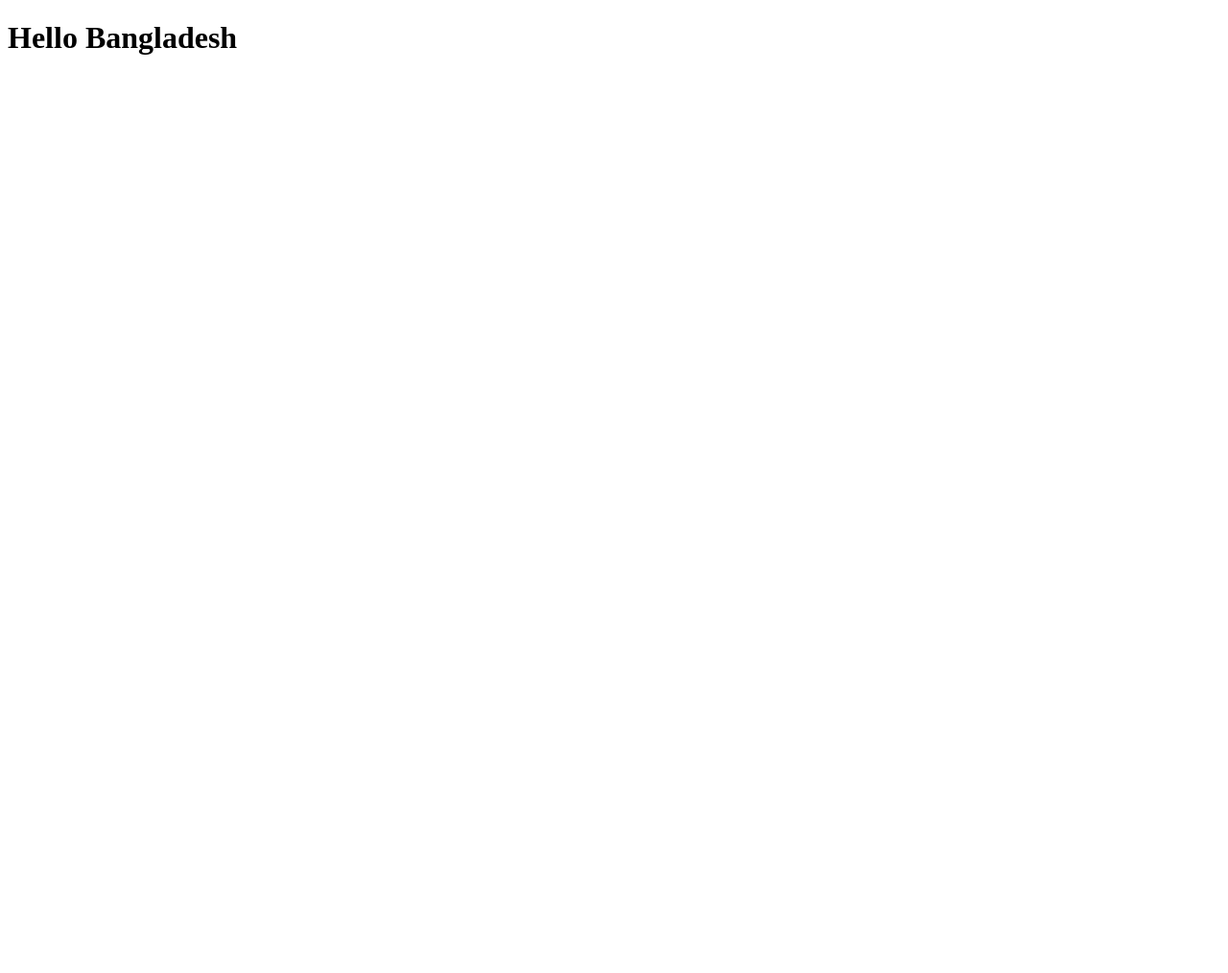
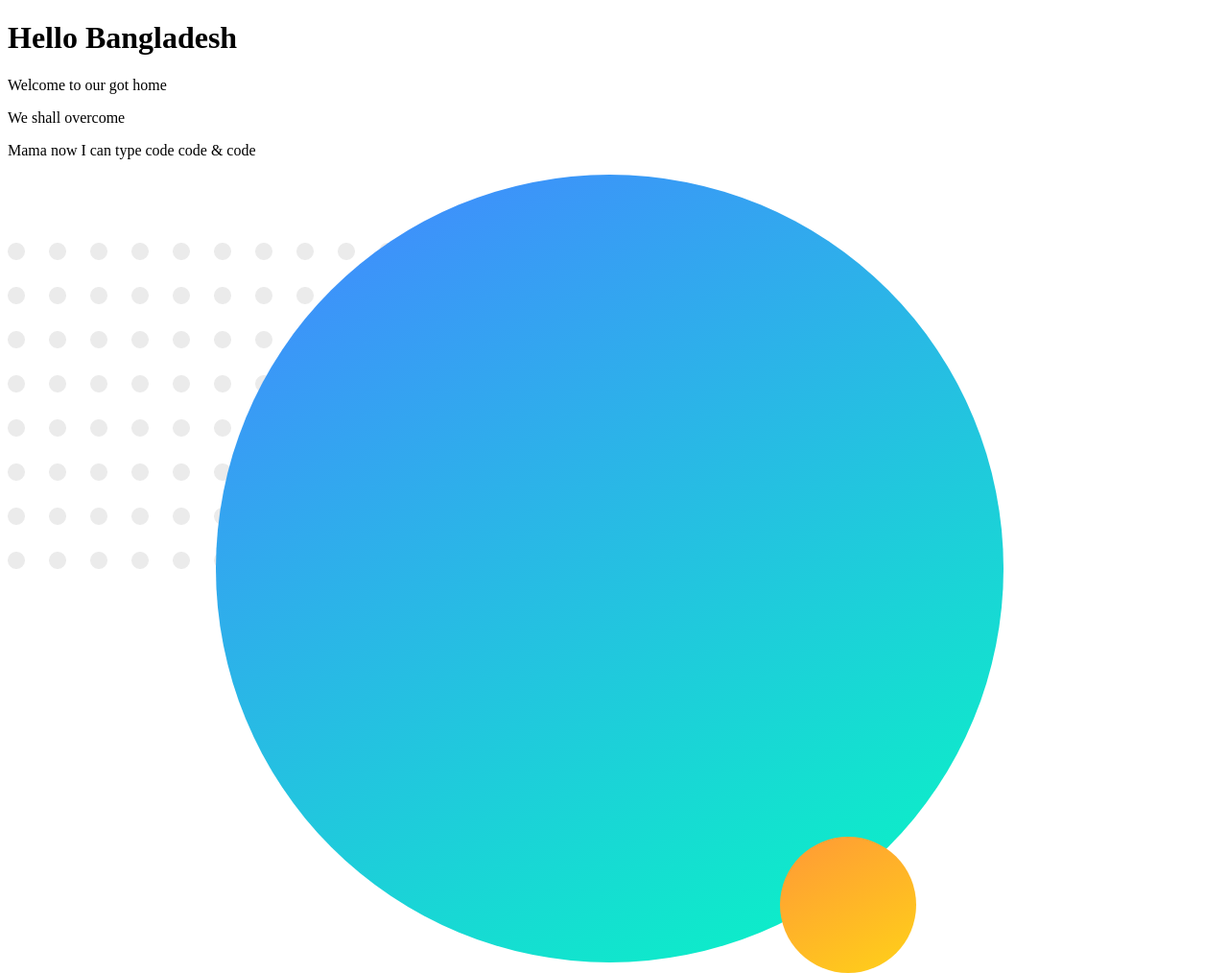
Before and after one commit to ac-arifuzzaman/third-gittu, a plain HTML site: page index.html in a window 1280 px wide. Shown: the top 1014 px of the page at 96% size. Before the commit the page ends 800 px from the top, so only its background shows below. Drawn offline with Linux system fonts and the light colour scheme.

Commit message:
add image

```diff
--- a/index.html
+++ b/index.html
@@ -8,5 +8,10 @@
 </head>
 <body>
     <h1>Hello Bangladesh</h1>
+    <p>Welcome to our got home</p>
+    <p>We shall overcome</p>
+    <p>Mama now I can type code code & code</p>
+    <img src="image10.png" alt="">
+    <img src="image11.png" alt="">
 </body>
 </html>
```
Also changed, not shown: image/image16.png (added), image10.png (added), image11.png (added).
